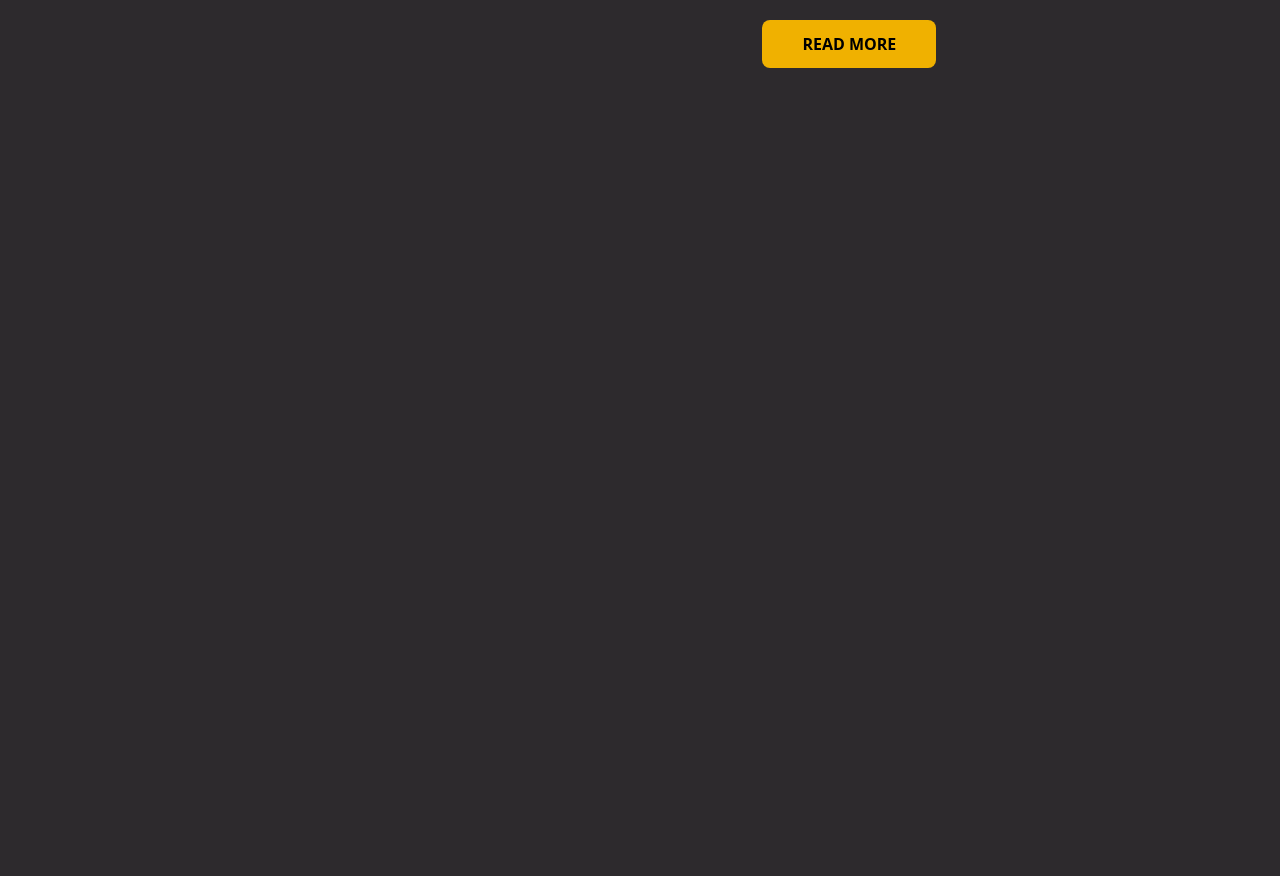
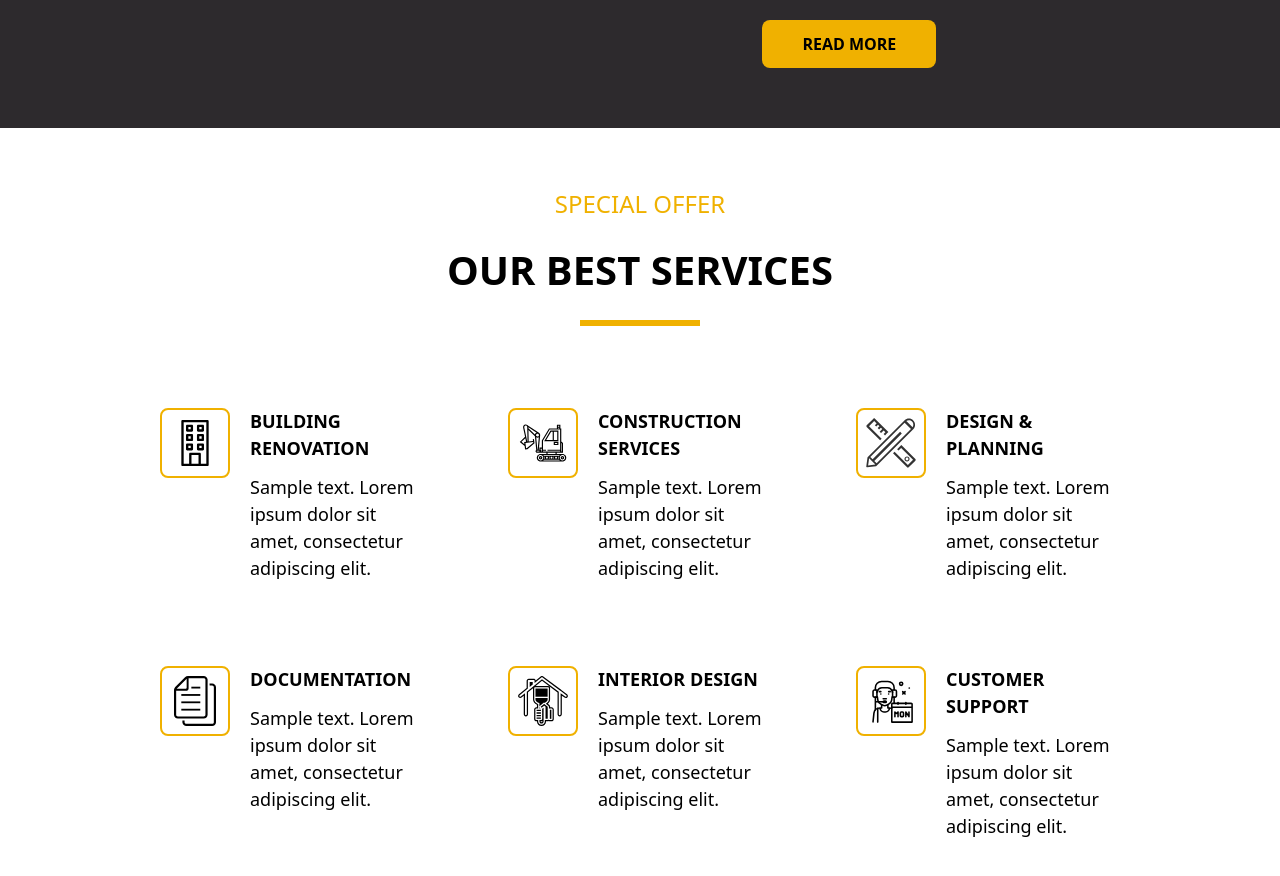
Before and after one commit to FABRICE2207/construction-site-web, a React (Vite) app: page / in a window 1280 px wide. Shown: the part 1220-2096 px from the top of the page. Before the commit the page ends 1348 px from the top, so only its background shows below. Built offline with nearby package versions, Linux system fonts and the light colour scheme.

Commit message:
Ajout de la section Services

```diff
--- a/src/App.jsx
+++ b/src/App.jsx
@@ -15,6 +15,7 @@ const App = () => {
       <Header />
       <Hero />
       <About />
+      <Services />
     </>
   )
 }
--- a/src/components/Services.jsx
+++ b/src/components/Services.jsx
@@ -1,8 +1,61 @@
 import React from 'react'
+import { motion } from 'framer-motion'
+import { slideUpVariants, zoomInVariants } from './animation'
+import { allservices } from '../export'
 
 const Services = () => {
   return (
-    <div>Services</div>
+    <div id='services' className='w-full bg-white'>
+      <motion.div
+        initial="hidden"
+        whileInView="visible"
+        variants={slideUpVariants}
+        className='lg:w-[80%] w-[90%] m-auto py-[60px] flex flex-col justify-between
+          items-center gap-[20px]'
+      >
+        <motion.h1
+          variants={slideUpVariants}
+          className='text-yellow-500 text-2xl'
+        > SPECIAL OFFER </motion.h1>
+
+        <motion.h1
+          variants={slideUpVariants}
+          className='text-black uppercase text-[40px] font-bold text-center'
+        > OUR BEST SERVICES </motion.h1>
+
+        {/* Trait */}
+        <motion.div
+          variants={slideUpVariants}
+          className='w-[120px] h-[6px] bg-yellow-500'
+        ></motion.div>
+
+        {/* les services de la construction via le fichier export.js */}
+        <motion.div
+          initial="hidden"
+          variants={zoomInVariants}
+          whileInView="visible"
+          className='w-full grid lg:grid-cols-3 grid-cols-1 justify-between
+          items-start gap-[20px] mt-[30px]'
+        >
+          {
+            allservices.map((item, index) => (
+              <motion.div
+                key={index}
+                variants={zoomInVariants}
+                className='flex justify-center items-start gap-5 p-8'
+              >
+                <img src={item.icon} alt="icon" className='w-[70px] border-2 border-yellow-500
+                hover:bg-yellow-500 rounded-lg p-2'/>
+                <div className='flex flex-col justify-center items-start gap-3'>
+                  <h1 className='text-[18px] font-bold text-black'>{item.title}</h1>
+                  <p className='text-[18px]'>{item.about}</p>
+                </div>
+              </motion.div>
+            ))
+          }
+        </motion.div>
+      </motion.div>
+    </div>
   )
 }
 
```
